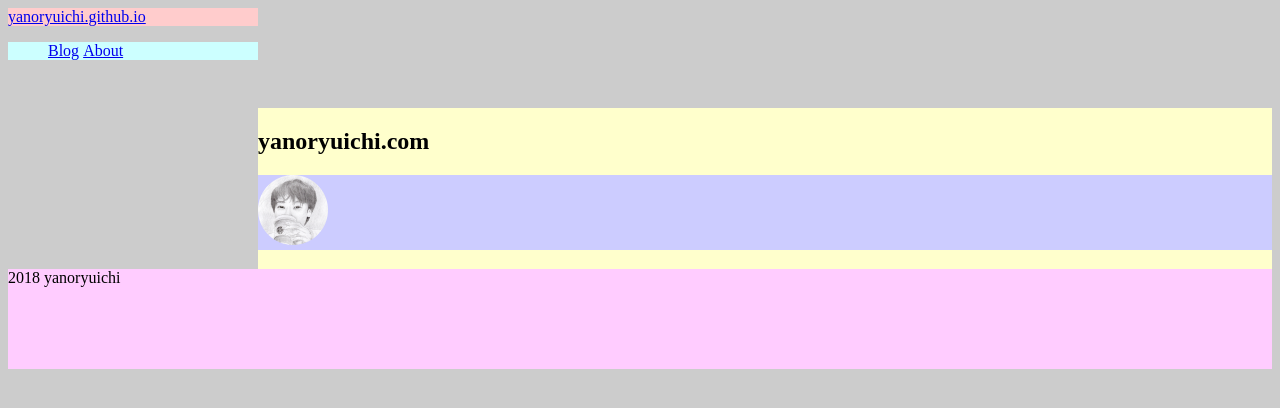
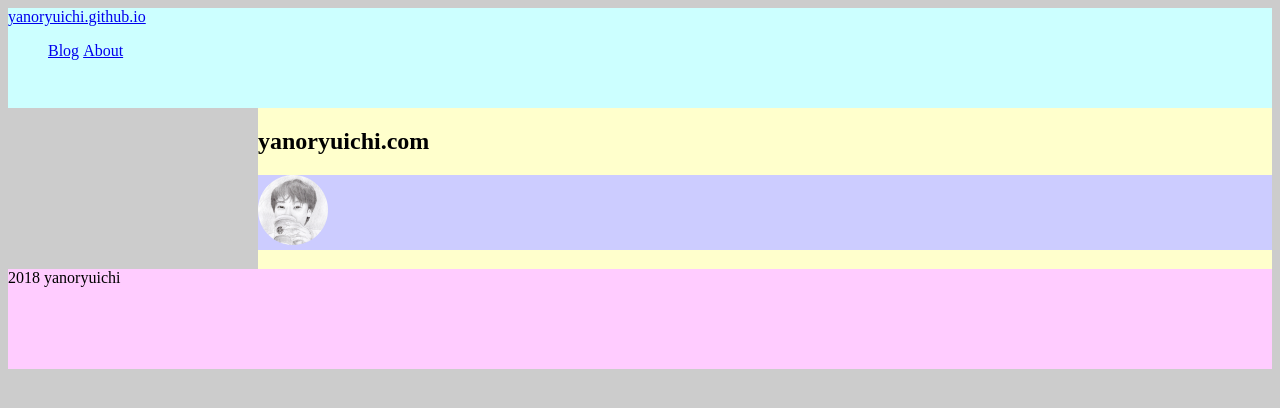
Before and after one commit to yanoryuichi/yanoryuichi.github.io, a Jekyll site: the page built from index.md, in a window 1280 px wide. Shown: the top 408 px of the page. Built offline with Jekyll 4.4.1, drawn with Linux system fonts in a browser that asks for light colours; our own code applies the rules of GitHub Pages for plain Markdown files.

Commit message:
Update style.css

```diff
--- a/css/style.css
+++ b/css/style.css
@@ -8,14 +8,8 @@ body > .container {
   grid-template-rows: 100px auto 100px;
 }
 
-#header .home-link {
-  grid-column: 1 / 2;
-  grid-row: 1 / 2;
-  background: #fcc;
-}
-
-#header .site-links {
-  grid-column: 2 / 3;
+#header {
+  grid-column: 1 / 3;
   grid-row: 1 / 2;
   background: #cff;
 }
```
